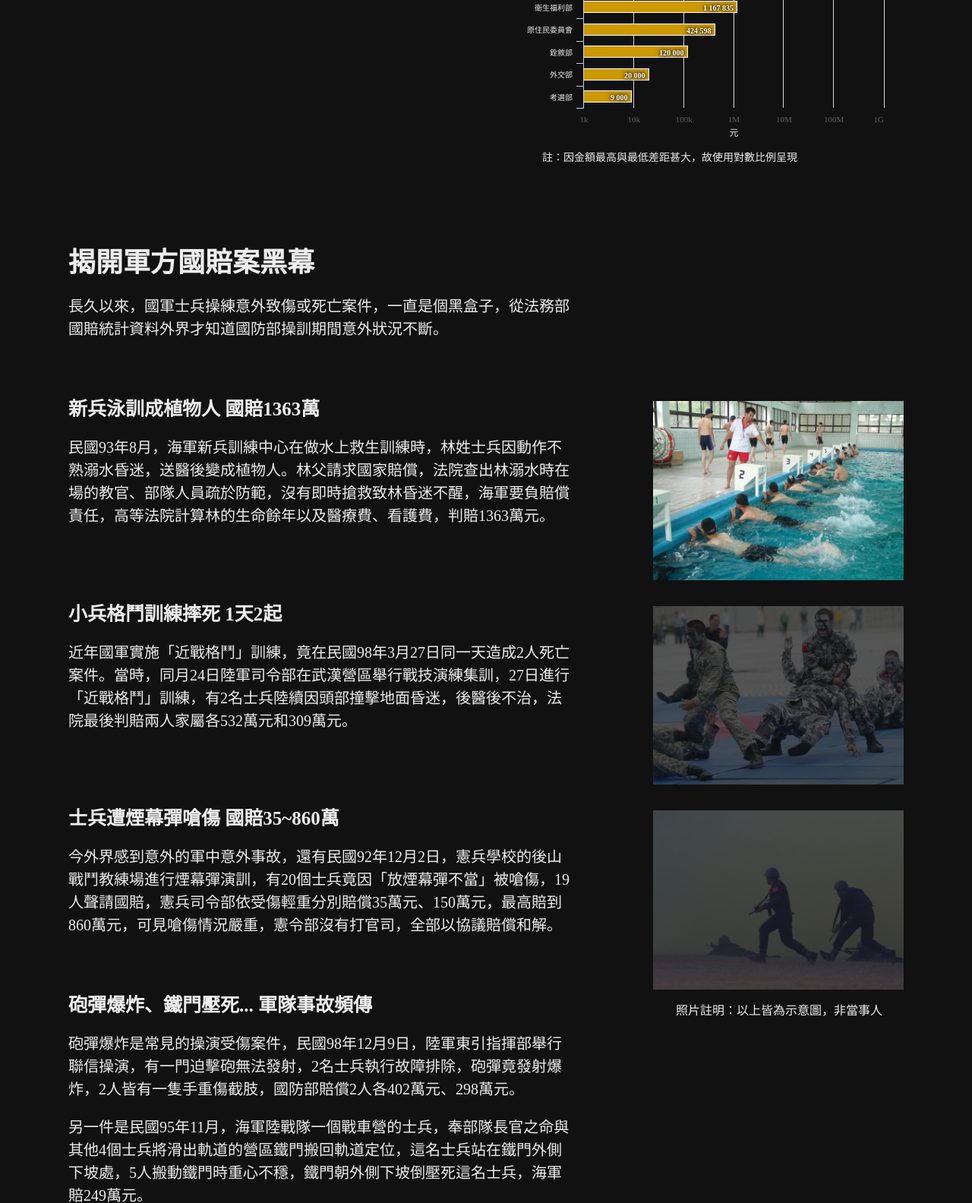
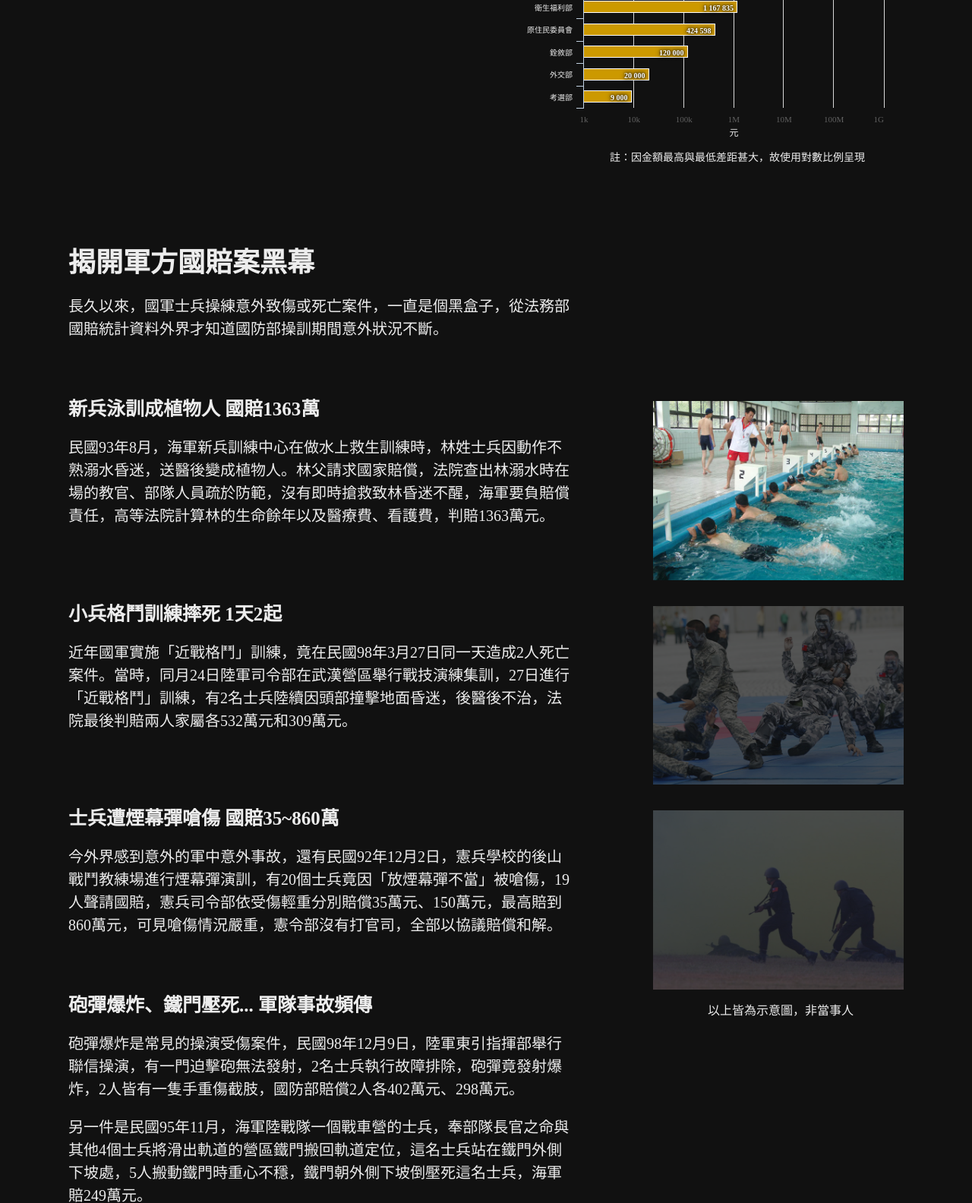
Before and after one commit to HappyBall/udncompensate, a PHP site: page / in a window 1280 px wide. Shown: the part 2546-4130 px from the top of the page at 76% size. Run offline with PHP 8.4, Linux system fonts and the light colour scheme.

Commit message:
web final v3

```diff
--- a/css/index.css
+++ b/css/index.css
@@ -356,13 +356,16 @@ hr {
 .ps{
 	font-size: 14px;
 	color: #ededed;
-	text-align: center;
+	/*text-align: center;*/
+	display: table;
+	float: right;
+	margin-right: 18px;
 }
 
 #debate-img-ps{
 	float: right;
 	margin-top: 10px;
-	margin-right: 28px;
+	margin-right: 66px;
 }
 
 .debate-outer{
--- a/index.html
+++ b/index.html
@@ -221,7 +221,7 @@
 				</div>
 			</div>
 			<div class = "debate-img-div" id = "debate-img-3"><img class = "debate-img" src="img/case3.jpg"></div>
-			<div id = "debate-img-ps">照片註明：以上皆為示意圖，非當事人</div>
+			<div id = "debate-img-ps">以上皆為示意圖，非當事人</div>
 		</div>
 
 		<div class = "debate-big-title">回顧重大國賠案始末</div>
```
